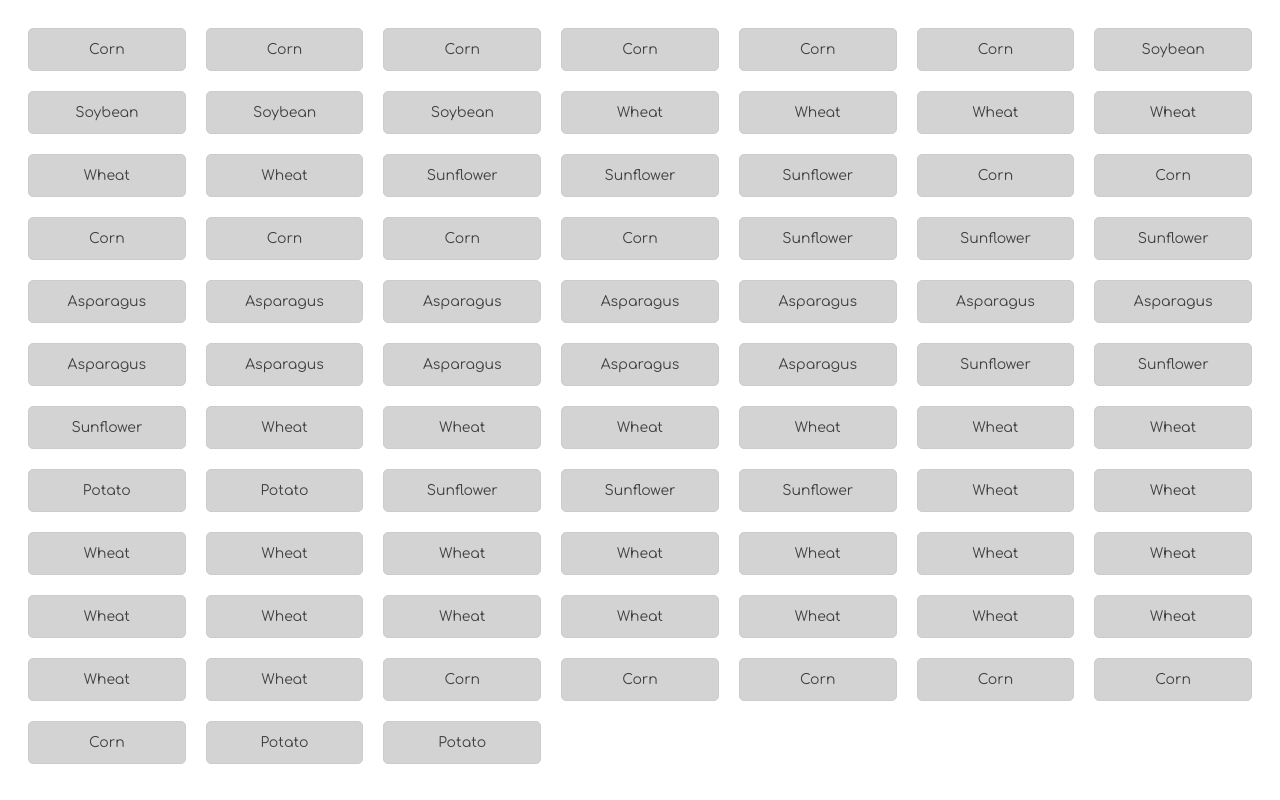
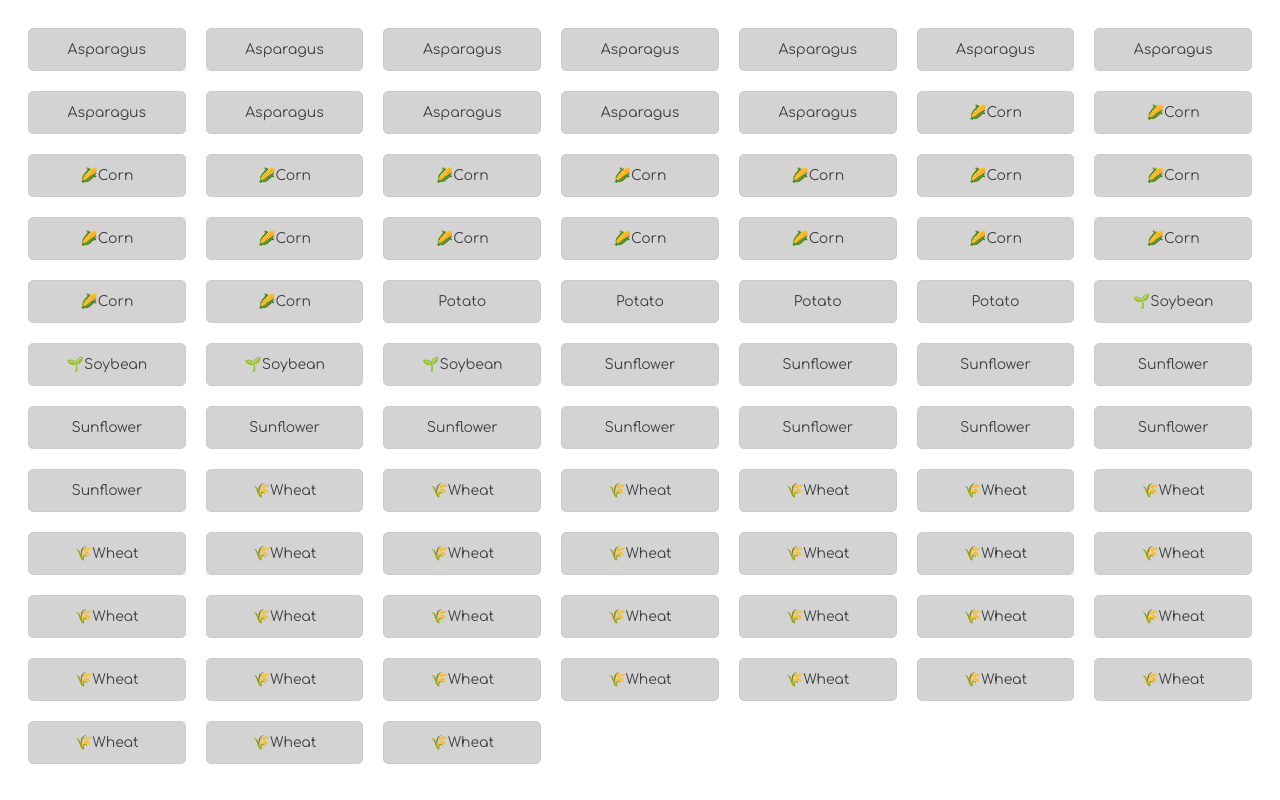
Before and after one commit to NSS-SE-Frontend-Cohort/Modern-Farm-Justin-Locke, a website with bundled scripts: page src/index.html in a window 1280 px wide. Built offline with nearby package versions, Linux system fonts and the light colour scheme; a web font is replaced by a local one.

Commit message:
Started on the extras

```diff
--- a/src/scripts/main.js
+++ b/src/scripts/main.js
@@ -16,8 +16,15 @@ const field = usePlants();
 
 const harvestedPlants = harvestPlants(field);
 
-const foodHtml = catalog(harvestedPlants);
+const sortedHarvestedPlants = harvestedPlants.sort((a, b) => {
+    if (a.type < b.type) return -1;
+    if (a.type > b.type) return 1;
+    return 0;
+})
+
+const foodHtml = catalog(sortedHarvestedPlants);
 console.log(foodHtml);
+
 
 const foodContainer = document.getElementById("food-list");
 console.log("Food container", foodContainer);
--- a/src/styles/design.css
+++ b/src/styles/design.css
@@ -5,3 +5,18 @@
     border: 1px solid #ccc;
     border-radius: 5px;
 }
+
+#asparagus::before {
+    content: ;
+}
+
+#corn::before {
+    content: "\1F33D";
+}
+
+#soybean::before {
+    content: "\1F331";
+}
+#wheat::before {
+    content: "\1F33E";
+}
```
